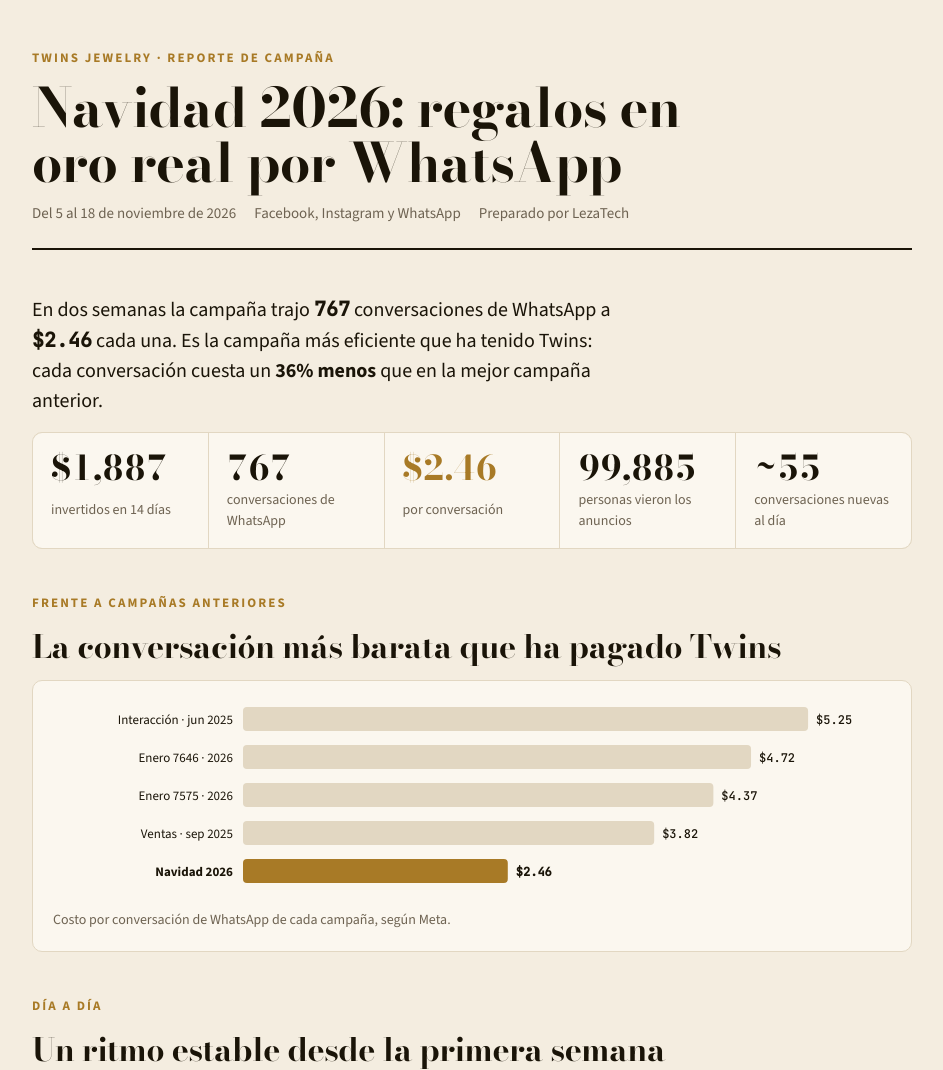
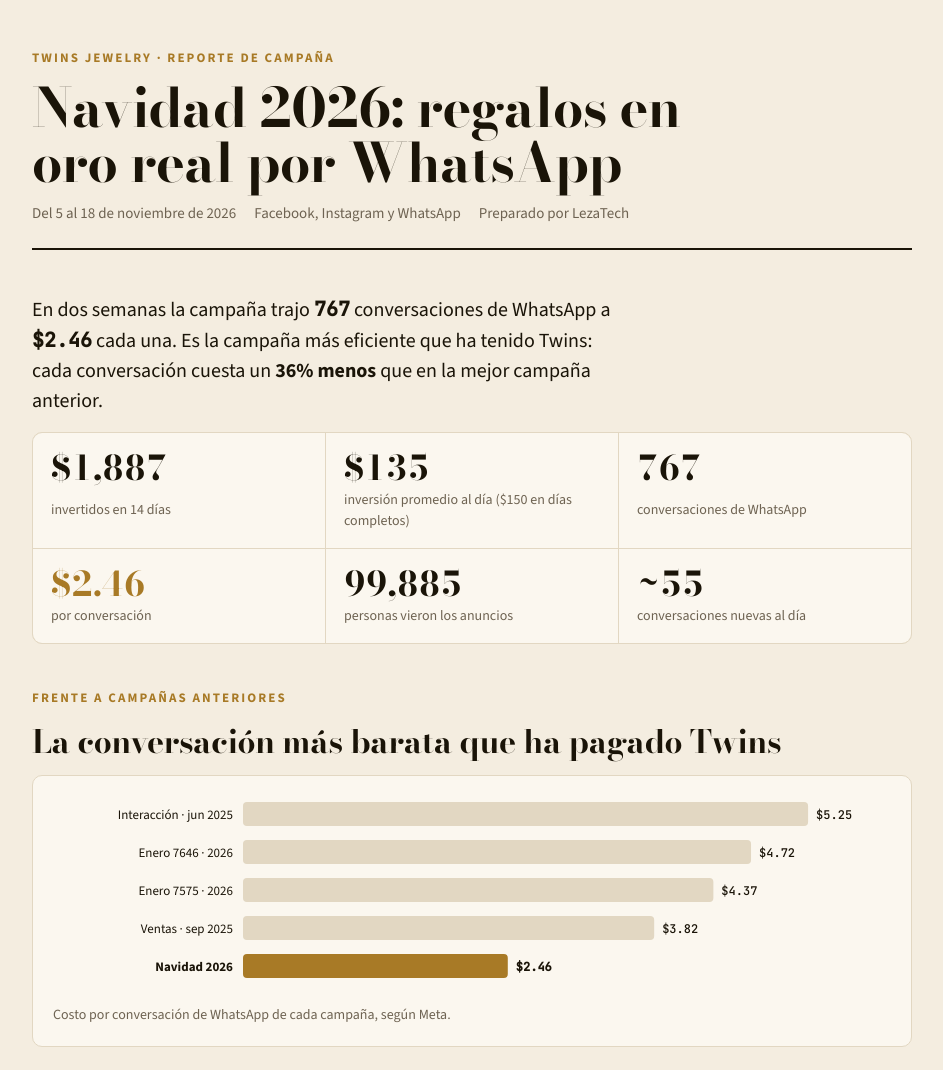
Before and after one commit to AlexisLeza/Twins-Jewelry, a plain HTML site: page twins-jewelry_reporte-meta-ads_2026-11-18/index.html in a window 1280 px wide. Shown: the top 1070 px of the page, without its empty margins (168-1111 px from the left). Drawn offline with nearby package versions, Linux system fonts and the light colour scheme.

Commit message:
Reporte Navidad: promedio de inversión diaria
Co-Authored-By: Claude Opus 5.5 <noreply@anthropic.com>

```diff
--- a/twins-jewelry_reporte-meta-ads_2026-11-18/index.html
+++ b/twins-jewelry_reporte-meta-ads_2026-11-18/index.html
@@ -35,7 +35,7 @@ header { display: grid; gap: 12px; border-bottom: 2px solid var(--ink); padding-
 header .meta { display: flex; flex-wrap: wrap; gap: 6px 18px; font-size: 15px; color: var(--muted); }
 section { display: grid; gap: 16px; }
 .lead { font-size: 20px; line-height: 1.5; max-width: 60ch; }
-.kpis { display: grid; grid-template-columns: repeat(auto-fit, minmax(150px, 1fr)); gap: 1px; background: var(--line); border: 1px solid var(--line); border-radius: 10px; overflow: hidden; }
+.kpis { display: grid; grid-template-columns: repeat(3, minmax(0, 1fr)); gap: 1px; background: var(--line); border: 1px solid var(--line); border-radius: 10px; overflow: hidden; }
 .kpi { background: var(--card); padding: 18px 18px 16px; display: grid; gap: 4px; }
 .kpi .v { font-family: var(--display); font-size: 34px; font-weight: 700; line-height: 1; }
 .kpi .v.gold { color: var(--gold); }
@@ -70,7 +70,7 @@ ol.steps li { counter-increment: s; display: grid; grid-template-columns: 40px m
 ol.steps li::before { content: counter(s); font-family: var(--display); font-size: 26px; color: var(--gold); line-height: 1.1; }
 ol.steps b { display: block; }
 .note { font-size: 14px; color: var(--muted); border-top: 1px solid var(--line); padding-top: 16px; display: grid; gap: 6px; }
-@media (max-width: 560px) { .adrow { grid-template-columns: 22px minmax(0, 1fr) 80px; } .adrow .bar { grid-column: 2 / -1; } .kpi .v { font-size: 28px; } }
+@media (max-width: 560px) { .kpis { grid-template-columns: repeat(2, minmax(0, 1fr)); } .adrow { grid-template-columns: 22px minmax(0, 1fr) 80px; } .adrow .bar { grid-column: 2 / -1; } .kpi .v { font-size: 28px; } }
 </style>
 
 <div class="wrap">
@@ -84,6 +84,7 @@ ol.steps b { display: block; }
     <p class="lead">En dos semanas la campaña trajo <b class="num">767</b> conversaciones de WhatsApp a <b class="num">$2.46</b> cada una. Es la campaña más eficiente que ha tenido Twins: cada conversación cuesta un <b>36% menos</b> que en la mejor campaña anterior.</p>
     <div class="kpis">
       <div class="kpi"><div class="v num">$1,887</div><div class="l">invertidos en 14 días</div></div>
+      <div class="kpi"><div class="v num">$135</div><div class="l">inversión promedio al día ($150 en días completos)</div></div>
       <div class="kpi"><div class="v num">767</div><div class="l">conversaciones de WhatsApp</div></div>
       <div class="kpi"><div class="v gold num">$2.46</div><div class="l">por conversación</div></div>
       <div class="kpi"><div class="v num">99,885</div><div class="l">personas vieron los anuncios</div></div>
```
